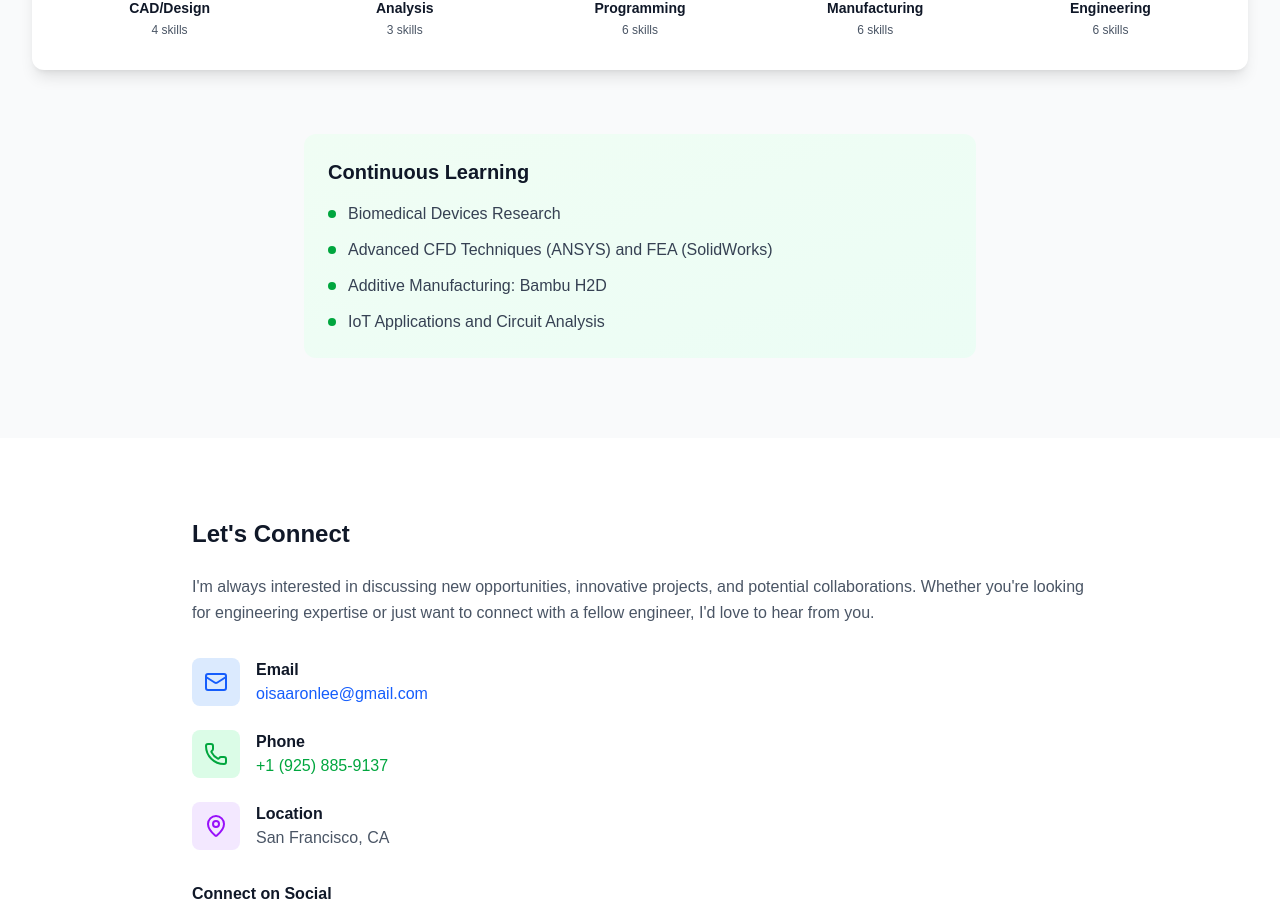
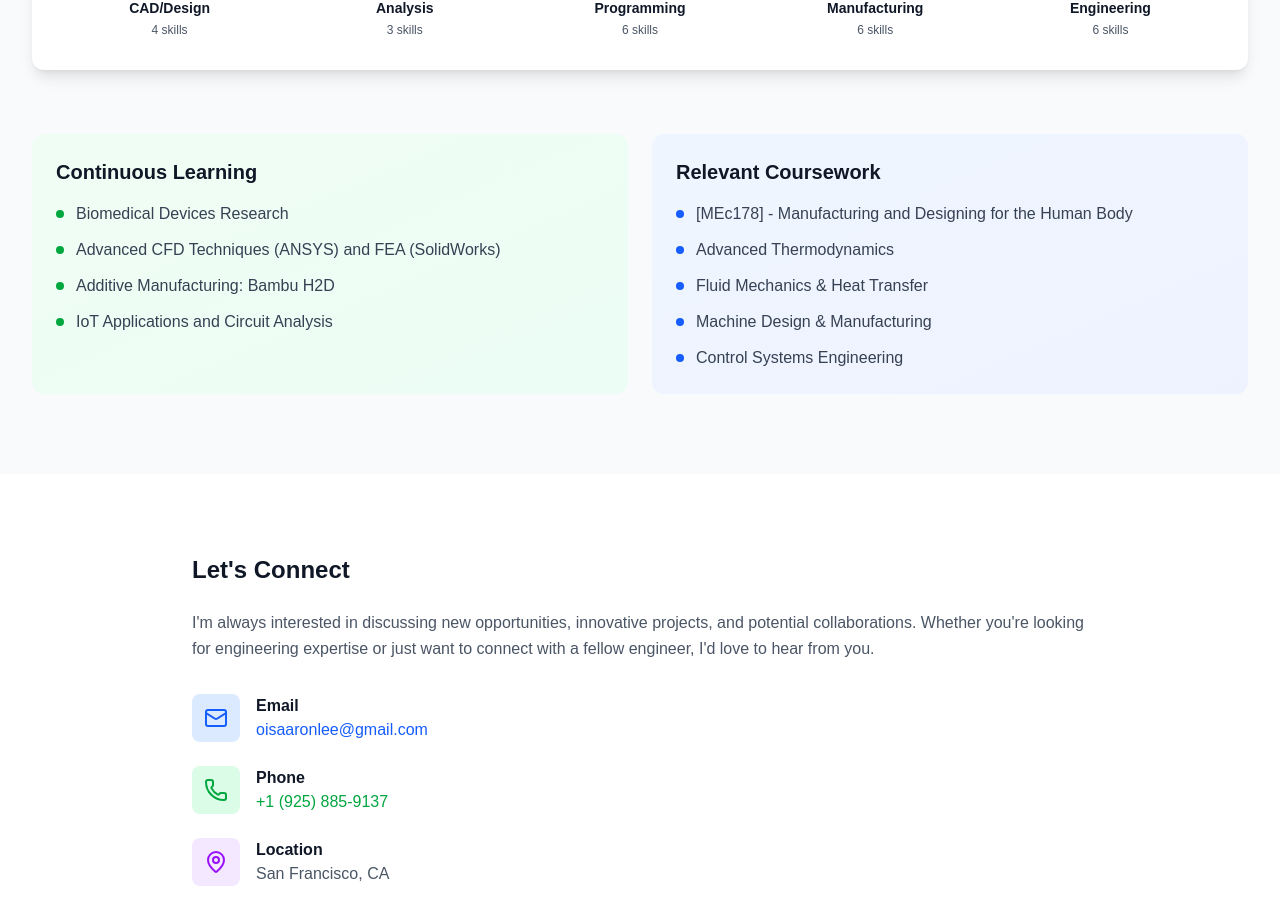
Before and after one commit to aaronlee5702-dot/Website0.1, a Next.js app: page / in a window 1280 px wide. Shown: the part 4619-5539 px from the top of the page. Built offline with nearby package versions, Linux system fonts and the light colour scheme.

Commit message:
changed the icon

```diff
--- a/src/app/all-projects/page.tsx
+++ b/src/app/all-projects/page.tsx
@@ -41,13 +41,16 @@ export default function AllProjectsPage() {
       {/* Navigation */}
       <div className="bg-white shadow-sm border-b">
         <div className="max-w-7xl mx-auto px-4 sm:px-6 lg:px-8 py-4">
-          <Link
-            href="/"
-            className="inline-flex items-center space-x-2 text-gray-600 hover:text-blue-600 transition-colors"
-          >
-            <ArrowLeft className="w-4 h-4" />
-            <span>Back to Home</span>
-          </Link>
+          <div className="flex items-center gap-3 text-gray-600">
+            <Link
+              href="/"
+              className="hover:text-blue-600 transition-colors"
+            >
+              Portfolio: Home page
+            </Link>
+            <span className="text-gray-400">&gt;</span>
+            <span className="text-gray-900 font-medium">All Projects</span>
+          </div>
         </div>
       </div>
 
--- a/src/app/projects/[id]/page.tsx
+++ b/src/app/projects/[id]/page.tsx
@@ -45,13 +45,23 @@ export default function ProjectPage({ params }: ProjectPageProps) {
       {/* Navigation */}
       <div className="bg-white shadow-sm border-b">
         <div className="max-w-7xl mx-auto px-4 sm:px-6 lg:px-8 py-4">
-          <Link
-            href="/"
-            className="inline-flex items-center space-x-2 text-gray-600 hover:text-blue-600 transition-colors"
-          >
-            <ArrowLeft className="w-4 h-4" />
-            <span>Back to Portfolio</span>
-          </Link>
+          <div className="flex items-center gap-3 text-gray-600">
+            <Link
+              href="/"
+              className="hover:text-blue-600 transition-colors"
+            >
+              Portfolio: Home page
+            </Link>
+            <span className="text-gray-400">&gt;</span>
+            <Link
+              href="/all-projects"
+              className="hover:text-blue-600 transition-colors"
+            >
+              All Projects
+            </Link>
+            <span className="text-gray-400">&gt;</span>
+            <span className="text-gray-900 font-medium">{project.title}</span>
+          </div>
         </div>
       </div>
 
@@ -199,7 +209,7 @@ export default function ProjectPage({ params }: ProjectPageProps) {
           {/* Action Buttons */}
           <div className="flex flex-wrap gap-4 pt-6 border-t border-gray-200">
             <Link
-              href="/#projects"
+              href="/all-projects"
               className="inline-flex items-center space-x-2 border border-gray-300 text-gray-700 px-6 py-3 rounded-lg hover:bg-gray-50 transition-colors duration-200 font-medium"
             >
               <ArrowLeft className="w-5 h-5" />
--- a/src/components/Skills.tsx
+++ b/src/components/Skills.tsx
@@ -139,9 +139,11 @@ export default function Skills() {
           </div>
         </div>
 
+        {/* Continuous Learning & Relevant Coursework */}
+        <div className="mt-16">
+          <div className="grid grid-cols-1 md:grid-cols-2 gap-6">
             {/* Continuous Learning */}
-        <div className="mt-16">
-          <div className="bg-gradient-to-br from-green-50 to-emerald-50 rounded-xl p-6 max-w-2xl mx-auto">
+            <div className="bg-gradient-to-br from-green-50 to-emerald-50 rounded-xl p-6">
               <h3 className="text-xl font-bold text-gray-900 mb-4">Continuous Learning</h3>
               <div className="space-y-3">
                 <div className="flex items-center space-x-3">
@@ -162,6 +164,34 @@ export default function Skills() {
                 </div>
               </div>
             </div>
+
+            {/* Relevant Coursework */}
+            <div className="bg-gradient-to-br from-blue-50 to-indigo-50 rounded-xl p-6">
+              <h3 className="text-xl font-bold text-gray-900 mb-4">Relevant Coursework</h3>
+              <div className="space-y-3">
+                <div className="flex items-center space-x-3">
+                  <div className="w-2 h-2 bg-blue-600 rounded-full"></div>
+                  <span className="text-gray-700">[MEc178] - Manufacturing and Designing for the Human Body</span>
+                </div>
+                <div className="flex items-center space-x-3">
+                  <div className="w-2 h-2 bg-blue-600 rounded-full"></div>
+                  <span className="text-gray-700">Advanced Thermodynamics</span>
+                </div>
+                <div className="flex items-center space-x-3">
+                  <div className="w-2 h-2 bg-blue-600 rounded-full"></div>
+                  <span className="text-gray-700">Fluid Mechanics & Heat Transfer</span>
+                </div>
+                <div className="flex items-center space-x-3">
+                  <div className="w-2 h-2 bg-blue-600 rounded-full"></div>
+                  <span className="text-gray-700">Machine Design & Manufacturing</span>
+                </div>
+                <div className="flex items-center space-x-3">
+                  <div className="w-2 h-2 bg-blue-600 rounded-full"></div>
+                  <span className="text-gray-700">Control Systems Engineering</span>
+                </div>
+              </div>
+            </div>
+          </div>
         </div>
       </div>
     </section>
```
Also changed, not shown: src/app/icon.svg (added). Lines whose indentation alone changed are shown as unchanged.
